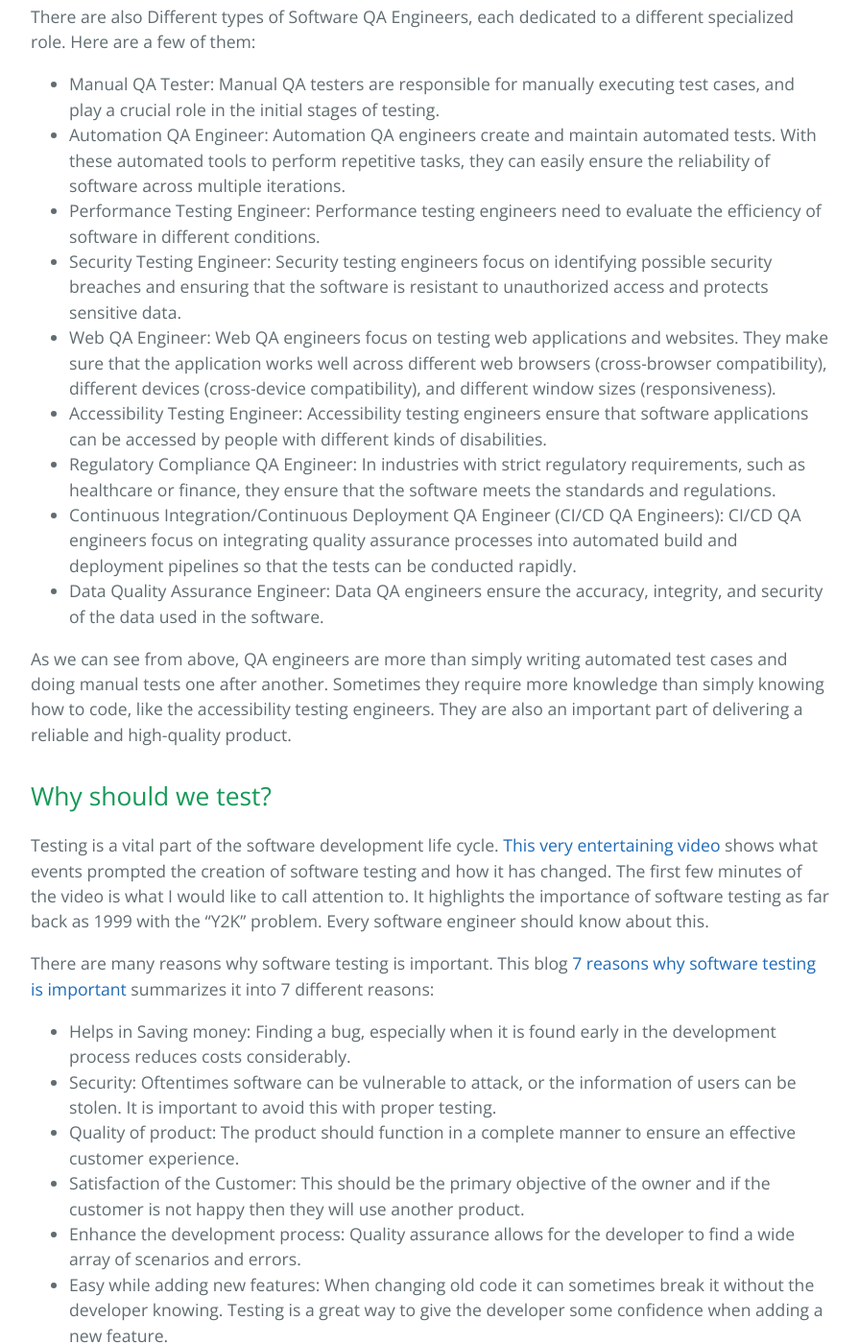
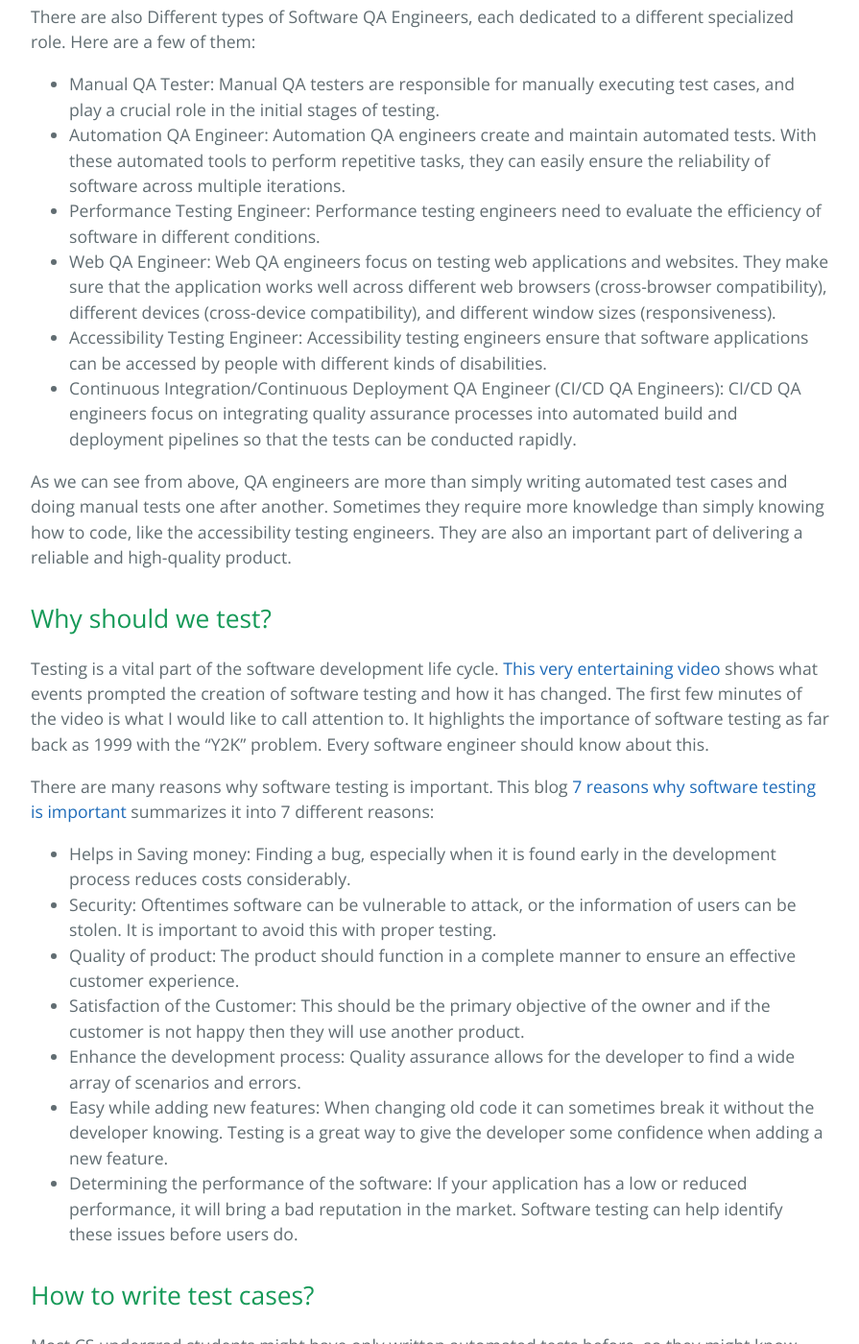
Before and after one commit to learning-software-engineering/learning-software-engineering.github.io, a Jekyll site: the page built from Topics/Development_Process/QA_testing.md, in a window 1280 px wide and 1400 px high, scrolled down 1928 px. Shown: the whole window at 96% size, without its empty margins (192-1087 px from the left). Built offline with Jekyll 4.4.1, drawn with Linux system fonts in a browser that asks for light colours; our own code applies the rules of GitHub Pages for plain Markdown files; some of the changed text lies outside the part shown.

Commit message:
Update QA_testing.md

```diff
--- a/Topics/Development_Process/QA_testing.md
+++ b/Topics/Development_Process/QA_testing.md
@@ -43,12 +43,9 @@ There are also Different types of Software QA Engineers, each dedicated to a dif
 - Manual QA Tester: Manual QA testers are responsible for manually executing test cases, and play a crucial role in the initial stages of testing.
 - Automation QA Engineer: Automation QA engineers create and maintain automated tests. With these automated tools to perform repetitive tasks, they can easily ensure the reliability of software across multiple iterations.
 - Performance Testing Engineer: Performance testing engineers need to evaluate the efficiency of software in different conditions.
-- Security Testing Engineer: Security testing engineers focus on identifying possible security breaches and ensuring that the software is resistant to unauthorized access and protects sensitive data.
 - Web QA Engineer: Web QA engineers focus on testing web applications and websites. They make sure that the application works well across different web browsers (cross-browser compatibility), different devices (cross-device compatibility), and different window sizes (responsiveness).
 - Accessibility Testing Engineer: Accessibility testing engineers ensure that software applications can be accessed by people with different kinds of disabilities.
-- Regulatory Compliance QA Engineer: In industries with strict regulatory requirements, such as healthcare or finance, they ensure that the software meets the standards and regulations.
 - Continuous Integration/Continuous Deployment QA Engineer (CI/CD QA Engineers): CI/CD QA engineers focus on integrating quality assurance processes into automated build and deployment pipelines so that the tests can be conducted rapidly.
-- Data Quality Assurance Engineer: Data QA engineers ensure the accuracy, integrity, and security of the data used in the software.
 
 As we can see from above, QA engineers are more than simply writing automated test cases and doing manual tests one after another. Sometimes they require more knowledge than simply knowing how to code, like the accessibility testing engineers. They are also an important part of delivering a reliable and high-quality product.
 
@@ -72,7 +69,9 @@ There are many reasons why software testing is important. This blog [7 reasons w
 
 Most CS undergrad students might have only written automated tests before, so they might know test cases only as they are in unit tests. However, in software development, test cases are not only for automated tests. They are more often used in manual tests. Normally, we design test cases for manual tests and possibly convert them into automated tests later if needed.
 
-[This article](https://www.coursera.org/articles/how-to-write-test-cases) describes how to write test cases. It describes a test case vs test scenario, the various types of test cases and then, more importantly, a 10-step guide on how to write test cases:
+[This article](https://www.coursera.org/articles/how-to-write-test-cases) describes how to write test cases. It describes a test case vs test scenario, the various types of test cases and how to write test cases. Here, we will briefly go through the most important things covered in the article.
+
+First of all, the article provided a very comprehensive 10-step guide for writing test cases:
 
 1. Define the area you want to cover from the test scenario.
 2. Ensure the test case is easy for testers to understand and execute.
```
